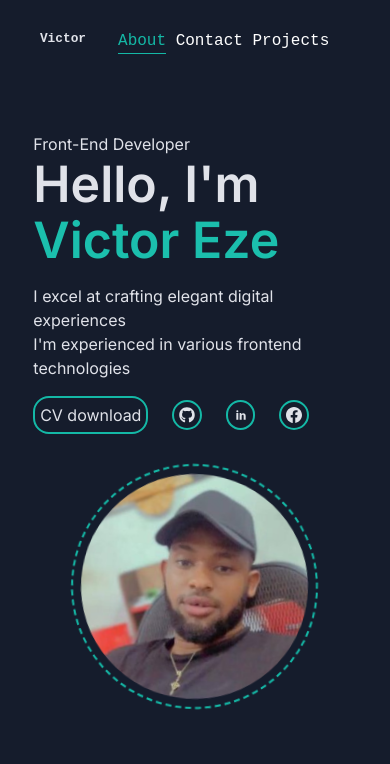
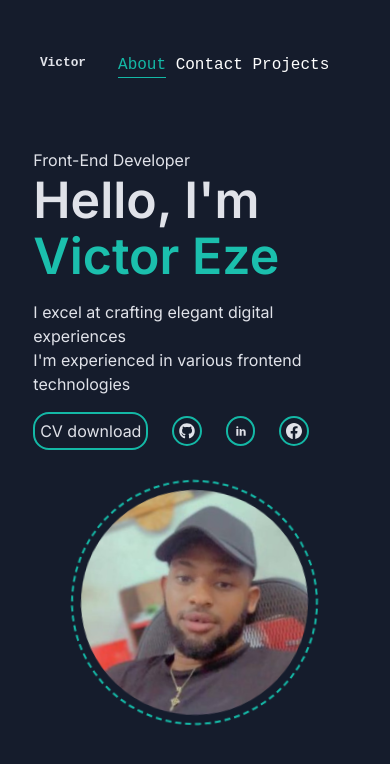
Before and after one commit to VictorKingsHub/victor_portfolio, a Next.js app: page / in a window 390 px wide. Shown: the top 764 px of the page. Built offline with nearby package versions, Linux system fonts and the light colour scheme.

Commit message:
working on hero

```diff
--- a/components/header/Navigation.module.css
+++ b/components/header/Navigation.module.css
@@ -6,7 +6,7 @@
     padding: 1rem 10rem;
 
     @media (max-width: 767px) {
-        padding: 1.5rem .5rem;
+        padding: 3rem .5rem 1rem .5rem;
         justify-content: center;
         gap: 3%;
     }
```
